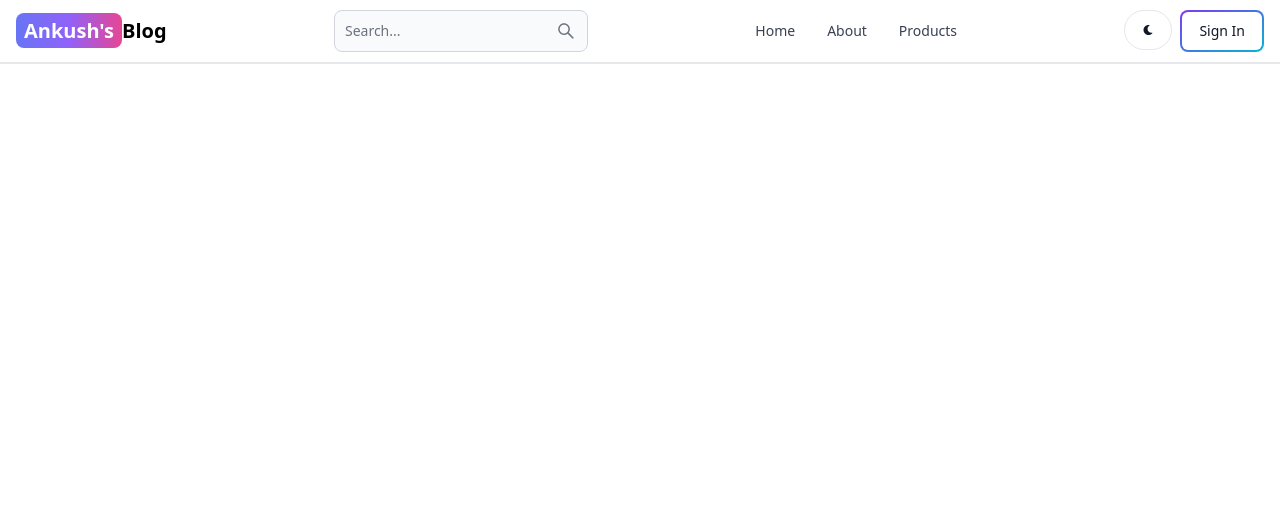
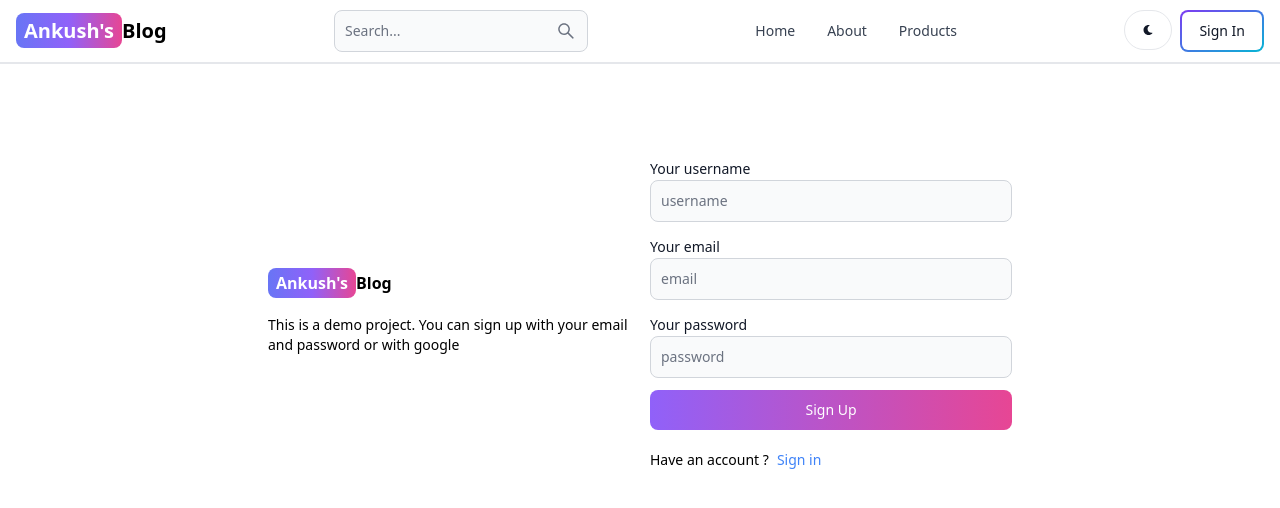
Before and after one commit to ankush5thakur/blog, a React (Vite) app in the folder client/: page /sign-up in a window 1280 px wide. Shown: the top 508 px of the page. Built offline with nearby package versions, Linux system fonts and the light colour scheme.

Commit message:
fixed routes

```diff
--- a/client/src/App.jsx
+++ b/client/src/App.jsx
@@ -16,8 +16,8 @@ export default function App() {
         <Route path='/about' element={<About />} />
         <Route path='/dashboard' element={<DashBoard />} />
         <Route path='/project' element={<Project />} />
-        <Route path='/sigup' element={<Sigup />} />
-        <Route path='/signin' element={<Singnin />} />
+        <Route path='/sign-up' element={<Sigup />} />
+        <Route path='/sign-in' element={<Singnin />} />
       </Routes>
     </BrowserRouter>
   );
--- a/client/src/pages/Sigup.jsx
+++ b/client/src/pages/Sigup.jsx
@@ -32,7 +32,7 @@ export default function Sigup() {
             </form>
             <div className="flex gap-2 text-sm mt-5">
               <span>Have an account ?</span>
-              <Link to='/Singnin' className="text-blue-500" >
+              <Link to='/Sign-in' className="text-blue-500" >
               Sign in</Link>
             </div>
         </div>
```
